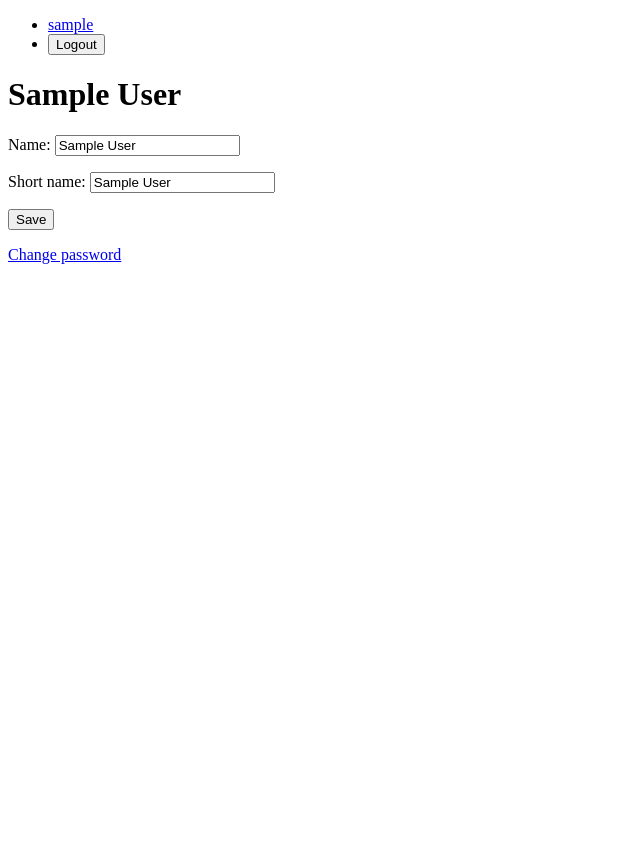
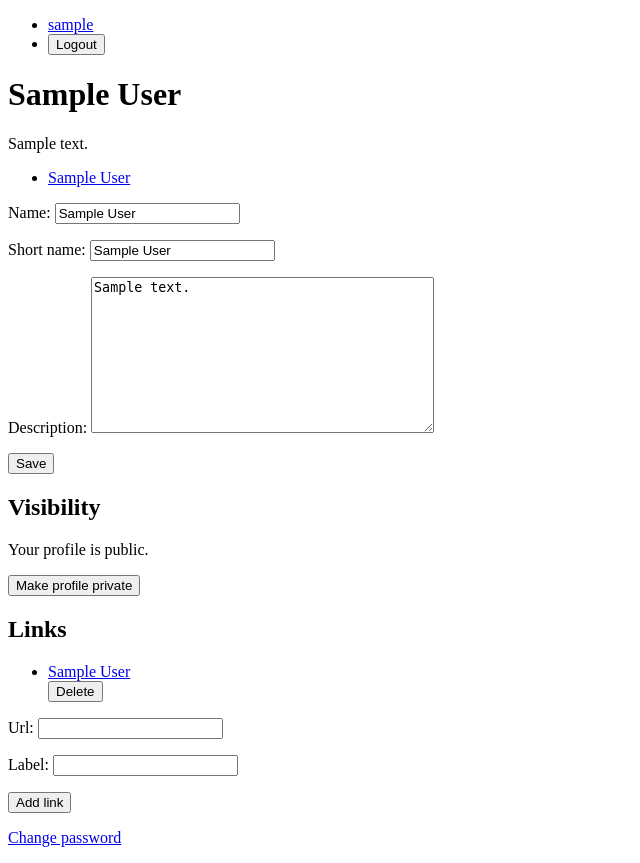
Before and after one commit to your5e/your5e, a Django app: a page that uses templates/users/profile.html in a window 1280 px wide. Shown: the whole page, without its empty margins (0-640 px from the left). Before the commit the page ends 264 px from the top, so only its background shows below. Run offline with Django 5.2, Linux system fonts and the light colour scheme; a user stored in the database is signed in; tables that the repository leaves empty hold one stand-in row (values such as "Sample post").

Commit message:
User profiles can be public

```diff
--- a/config/urls.py
+++ b/config/urls.py
@@ -5,8 +5,10 @@ from django.views.generic import RedirectView
 
 from users.views import (
     PasswordChangeView,
+    ProfileLinksView,
     ProfileRedirectView,
     ProfileView,
+    ProfileVisibilityView,
     UserLoginView,
 )
 
@@ -36,6 +38,16 @@ urlpatterns = [
         view=ProfileView.as_view(),
     ),
     path(
+        route="profile/<str:username>/links",
+        name="profile_links",
+        view=ProfileLinksView.as_view(),
+    ),
+    path(
+        route="profile/<str:username>/visibility",
+        name="profile_visibility",
+        view=ProfileVisibilityView.as_view(),
+    ),
+    path(
         route="profile/<str:username>/password",
         name="password_change",
         view=PasswordChangeView.as_view(),
--- a/templates/users/profile.html
+++ b/templates/users/profile.html
@@ -3,7 +3,24 @@
 {% block title %}{{ profile_user }} - Your 5E{% endblock %}
 
 {% block content %}
+{% if show_details %}
 <h1>{{ profile_user.name|default:profile_user.username }}</h1>
+
+{% if profile_user.description %}
+{{ profile_user.description|linebreaks }}
+{% endif %}
+
+{% if profile_links %}
+<ul>
+{% for link in profile_links %}
+  <li><a href="{{ link.url }}" rel="me">{{ link.label }}</a></li>
+{% endfor %}
+</ul>
+{% endif %}
+
+{% else %}
+<h1>{{ profile_user.username }}</h1>
+{% endif %}
 
 {% if is_own_profile %}
 <form method="post">
@@ -12,6 +29,45 @@
   <button type="submit">Save</button>
 </form>
 
+<h2>Visibility</h2>
+{% if profile_user.is_public %}
+<p>Your profile is public.</p>
+<form method="post" action="{% url 'profile_visibility' username=profile_user.username %}">
+  {% csrf_token %}
+  <input type="hidden" name="public" value="false">
+  <button type="submit">Make profile private</button>
+</form>
+{% else %}
+<p>Your profile is private.</p>
+<form method="post" action="{% url 'profile_visibility' username=profile_user.username %}">
+  {% csrf_token %}
+  <input type="hidden" name="public" value="true">
+  <button type="submit">Make profile public</button>
+</form>
+{% endif %}
+
+<h2>Links</h2>
+{% if profile_links %}
+<ul>
+{% for link in profile_links %}
+  <li>
+    <a href="{{ link.url }}">{{ link.label }}</a>
+    <form method="post" action="{% url 'profile_links' username=profile_user.username %}">
+      {% csrf_token %}
+      <input type="hidden" name="delete" value="{{ link.id }}">
+      <button type="submit">Delete</button>
+    </form>
+  </li>
+{% endfor %}
+</ul>
+{% endif %}
+
+<form method="post" action="{% url 'profile_links' username=profile_user.username %}">
+  {% csrf_token %}
+  {{ link_form.as_p }}
+  <button type="submit">Add link</button>
+</form>
+
 <p><a href="{% url 'password_change' username=profile_user.username %}">Change password</a></p>
 {% endif %}
 {% endblock %}
--- a/users/forms.py
+++ b/users/forms.py
@@ -1,9 +1,15 @@
 from django import forms
 
-from users.models import User
+from users.models import ProfileLink, User
 
 
 class ProfileForm(forms.ModelForm):
     class Meta:
         model = User
-        fields = ["name", "short_name"]
+        fields = ["name", "short_name", "description"]
+
+
+class ProfileLinkForm(forms.ModelForm):
+    class Meta:
+        model = ProfileLink
+        fields = ["url", "label"]
--- a/users/models.py
+++ b/users/models.py
@@ -42,6 +42,8 @@ class User(AbstractBaseUser, PermissionsMixin):
     email = models.EmailField(unique=True)
     name = models.CharField(max_length=255, blank=True, default="")
     short_name = models.CharField(max_length=50, blank=True, default="")
+    description = models.TextField(blank=True, default="")
+    is_public = models.BooleanField(default=False)
 
     is_active = models.BooleanField(default=True)
     is_staff = models.BooleanField(default=False)
@@ -58,3 +60,16 @@ class User(AbstractBaseUser, PermissionsMixin):
         if self.name:
             return self.name
         return self.username
+
+
+class ProfileLink(models.Model):
+    user = models.ForeignKey(
+        User,
+        on_delete=models.CASCADE,
+        related_name="profile_links",
+    )
+    url = models.URLField()
+    label = models.CharField(max_length=100)
+
+    def __str__(self):
+        return f"{self.user} {self.label} link"
--- a/users/views.py
+++ b/users/views.py
@@ -8,9 +8,10 @@ from django.shortcuts import redirect
 from django.urls import reverse
 from django.views import View
 from django.views.generic import DetailView
+from django.views.generic.detail import SingleObjectMixin
 
-from users.forms import ProfileForm
-from users.models import User
+from users.forms import ProfileForm, ProfileLinkForm
+from users.models import ProfileLink, User
 
 
 class UserLoginView(LoginView):
@@ -38,8 +39,14 @@ class ProfileView(DetailView):
             self.request.user.is_authenticated
             and self.request.user == self.object
         )
+        context["show_details"] = (
+            context["is_own_profile"] or self.object.is_public
+        )
         if context["is_own_profile"]:
             context["form"] = kwargs.get("form", ProfileForm(instance=self.object))
+            context["link_form"] = ProfileLinkForm()
+        if context["show_details"]:
+            context["profile_links"] = self.object.profile_links.all()
 
         return context
 
@@ -59,6 +66,53 @@ class ProfileView(DetailView):
         return self.render_to_response(self.get_context_data(form=form))
 
 
+class ProfileLinksView(SingleObjectMixin, View):
+    model = User
+    slug_field = "username"
+    slug_url_kwarg = "username"
+
+    def post(self, request, *args, **kwargs):
+        self.object = self.get_object()
+
+        if not request.user.is_authenticated:
+            return HttpResponse(status=HTTPStatus.UNAUTHORIZED)
+        if request.user != self.object:
+            return HttpResponse(status=HTTPStatus.FORBIDDEN)
+
+        if "delete" in request.POST:
+            ProfileLink.objects.filter(
+                id=request.POST["delete"],
+                user=self.object,
+            ).delete()
+        else:
+            form = ProfileLinkForm(request.POST)
+            if form.is_valid():
+                link = form.save(commit=False)
+                link.user = self.object
+                link.save()
+
+        return redirect("profile", username=self.object.username)
+
+
+class ProfileVisibilityView(SingleObjectMixin, View):
+    model = User
+    slug_field = "username"
+    slug_url_kwarg = "username"
+
+    def post(self, request, *args, **kwargs):
+        self.object = self.get_object()
+
+        if not request.user.is_authenticated:
+            return HttpResponse(status=HTTPStatus.UNAUTHORIZED)
+        if request.user != self.object:
+            return HttpResponse(status=HTTPStatus.FORBIDDEN)
+
+        self.object.is_public = request.POST.get("public") == "true"
+        self.object.save()
+
+        return redirect("profile", username=self.object.username)
+
+
 class PasswordChangeView(LoginRequiredMixin, DjangoPasswordChangeView):
     template_name = "users/password_change.html"
 
```
Also changed, not shown: tasks/users/profile.md (+2 -2 lines), users/admin.py (+13 -2 lines), users/management/commands/seed_development.py (+8 -1 lines), users/tests.py (+121 -1 lines), users/migrations/0002_public_profiles.py (added), 1 other file.
